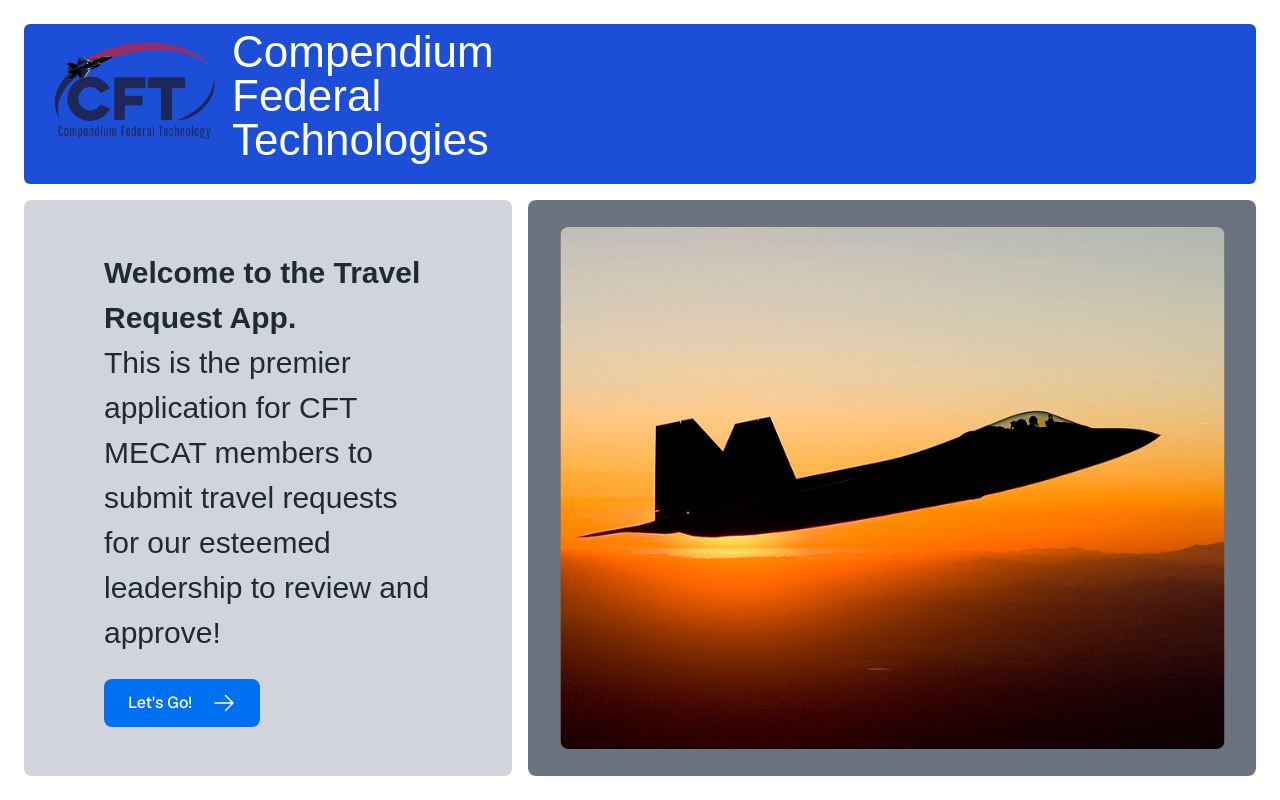
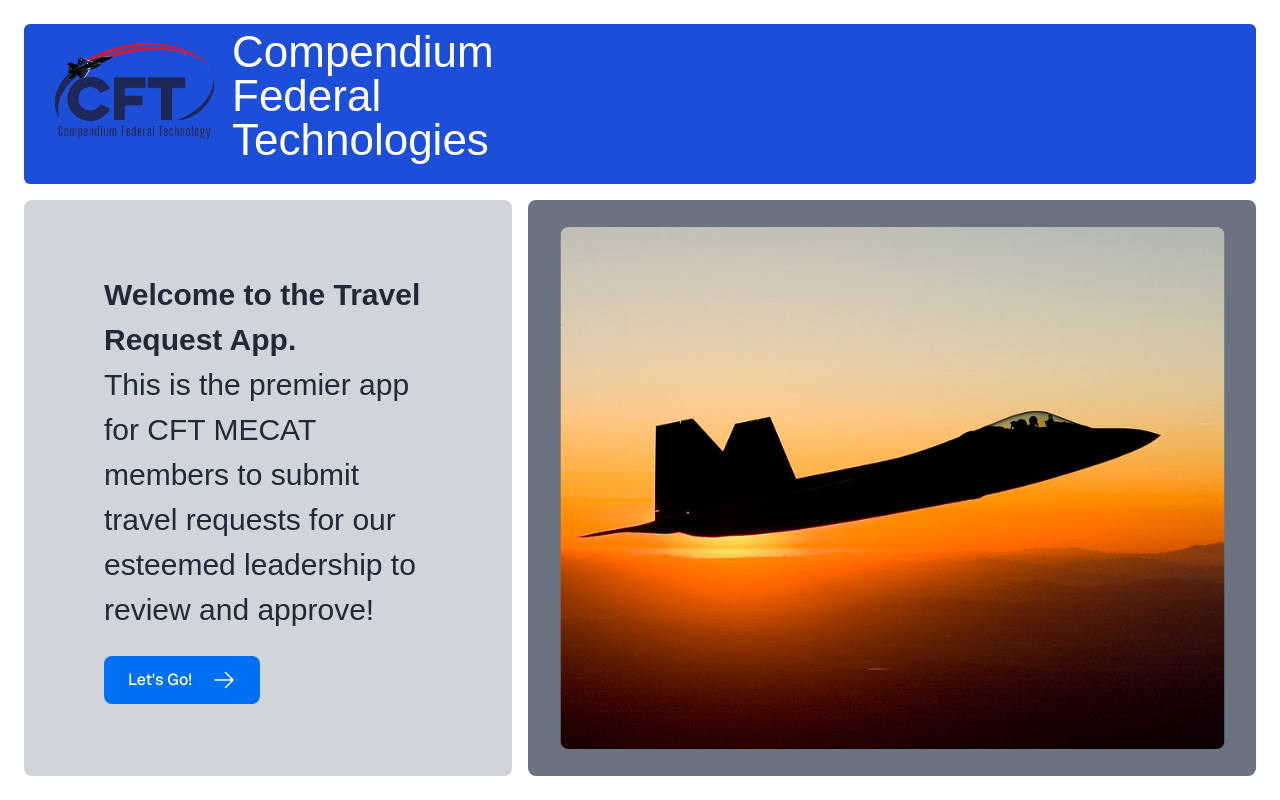
Before and after one commit to Grey-Specter/Travel-Request-App, a Next.js app: page / in a window 1280 px wide. Built offline with nearby package versions, Linux system fonts and the light colour scheme; a web font is replaced by a local one.

Commit message:
Michael Lewis; test change application to app

```diff
--- a/app/page.tsx
+++ b/app/page.tsx
@@ -25,7 +25,7 @@ export default function Page() {
           >
             <strong>Welcome to the Travel Request App.</strong>
             <br />
-            This is the premier application for CFT MECAT members to submit
+            This is the premier app for CFT MECAT members to submit
             travel requests for our esteemed leadership to review and approve!
           </p>
           <Link
```
